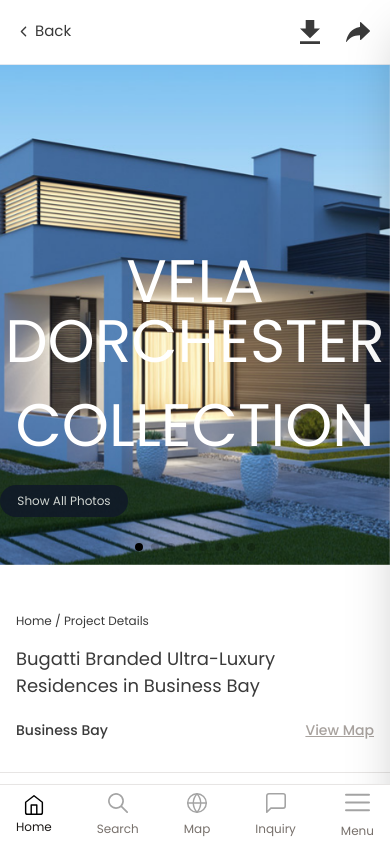
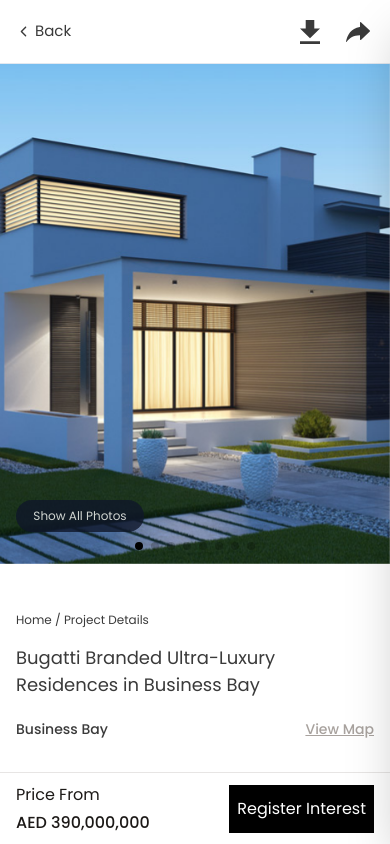
Before and after one commit to arefinite/estate-client, a React (Vite) app: page /project-detail in a window 390 px wide. Shown: the top 844 px of the page. Built offline with nearby package versions, Linux system fonts and the light colour scheme.

Commit message:
lightbox

```diff
--- a/src/components/LightBox.jsx
+++ b/src/components/LightBox.jsx
@@ -7,7 +7,8 @@
 
 const LightBox = () => {
   return (
-      <div className='container mx-auto bg-black  relative z-50'>
+
+       <div className='container mx-auto bg-black  relative z-50'>
             <Swiper
         navigation={true}
         style={{ '--swiper-navigation-color': '#fff' }}
@@ -27,7 +28,8 @@
               }
 
       </Swiper>
-    </div>
+        </div>
+
   )
 }
 export default LightBox
--- /dev/null
+++ b/src/components/LightBoxMobile.jsx
@@ -0,0 +1,21 @@
+import { houseData } from "../data/houseData"
+
+import SecondaryMobileHeader from "./shared/header/SecondaryMobileHeader"
+
+const LightBoxMobile = ({setShowLightBox}) => {
+  return (
+      <div className="h-full w-full overflow-auto fixed z-[9999999] bg-white  inset-0">
+          <SecondaryMobileHeader setShowLightBox={setShowLightBox} icon='delete'  name='Photos' share download/>
+          <div className="flex flex-col gap-4">
+          {
+              houseData.map(house => (
+                  <div key={house.id}>
+                      <img src={house.url} alt={house.title} />
+                  </div>
+              ))
+          }
+          </div>
+    </div>
+  )
+}
+export default LightBoxMobile
--- a/src/components/shared/header/MobileFixedHeader.jsx
+++ b/src/components/shared/header/MobileFixedHeader.jsx
@@ -8,7 +8,7 @@
   const [showModal,setShowModal] = useState(false)
 	return (
 		<>
-			<div className='md:hidden flex justify-center sticky top-0 bg-white border-b border-slate-200 z-[50]'>
+			<div className='md:hidden flex justify-center sticky h-16 top-0 bg-white border-b border-slate-200 z-[50]'>
 				<div>
 					<div className='flex justify-between'>
 						<button className='absolute left-4 top-6'>
--- a/src/components/shared/header/SecondaryMobileHeader.jsx
+++ b/src/components/shared/header/SecondaryMobileHeader.jsx
@@ -11,16 +11,23 @@
   name,
   nav = false,
   setNavOpen,
+  setShowLightBox,
 }) => {
+
   return (
     <div
-      className={`flex justify-center sticky top-0 bg-white border-b border-slate-200 md:border-none z-[50] `}
+      className={`flex justify-center sticky h-16 top-0 bg-white border-b border-slate-200 md:border-none z-[50] `}
     >
       <div>
         <div className='flex justify-between'>
           <button className='absolute left-4 top-6'>
             {nav ? (
-              <div className='flex gap-1' onClick={() => setNavOpen(false)}>
+              <div
+                className='flex gap-1'
+                onClick={() => {
+                  setNavOpen && setNavOpen(false)
+                }}
+              >
                 <FaXmark />
               </div>
             ) : (
@@ -29,7 +36,7 @@
                   {icon === 'back' ? (
                     <IoIosArrowBack />
                   ) : icon === 'delete' ? (
-                    <FaXmark />
+                    <FaXmark onClick={()=>setShowLightBox && setShowLightBox(false)} />
                   ) : null}
 
                   <div className='relative  bottom-1'>{text}</div>
--- a/src/components/shared/navigation/MobileNavigation.jsx
+++ b/src/components/shared/navigation/MobileNavigation.jsx
@@ -2,7 +2,7 @@
 import { icons } from '../../../constants'
 const MobileNavigation = ({ setNavOpen, setMode }) => {
   return (
-    <div className='lg:hidden  z-[9999999]  shadow-lg border-t border-t-stone-200 fixed bottom-0 bg-white h-[60px] flex items-center justify-between w-full px-4 text-stone-900'>
+    <div className='lg:hidden  z-10  shadow-lg border-t border-t-stone-200 fixed bottom-0 bg-white h-[60px] flex items-center justify-between w-full px-4 text-stone-900'>
       <Link to='/'>
         <div className='flex flex-col justify-center items-center text-base space-y-1'>
           <span>
--- a/src/pages/ProjectDetail.jsx
+++ b/src/pages/ProjectDetail.jsx
@@ -17,6 +17,7 @@
 import CommonModal from '../components/shared/CommonModal'
 import RegisterInterest from '../components/RegisterInterest'
 import LightBox from '../components/Lightbox'
+import LightBoxMobile from '../components/LightBoxMobile'
 
 
 const buttons = [
@@ -39,7 +40,7 @@
   } else {
     document.body.style.overflow = 'auto'
   }
-
+  console.log(showLightBox);
 
   return (
     <div>
@@ -65,7 +66,7 @@
             ))}
           </Swiper>
         </div>
-        <div className='text-center  absolute z-[9] top-[60%] left-1/2 transform -translate-x-1/2 -translate-y-1/2 text-white text-6xl'>
+        <div className='text-center absolute z-[9] top-[60%] left-1/2 transform -translate-x-1/2 -translate-y-1/2 md:text-white text-transparent  md:text-6xl'>
           <p>VELA DORCHESTER </p>
           <p>COLLECTION</p>
         </div>
@@ -73,12 +74,14 @@
 
       <div className='container md:mt-24 px-4 md:px-0 mx-auto md:max-w-[700px]'>
         <div className='-mx-4 md:-mx-0'>
+          <div className='px-4 md:px-0'>
           <div
             onClick={() => setShowLightBox(true)}
-            className='relative bottom-20 z-20 text-white bg-slate-900 max-w-32 text-center rounded-2xl opacity-80 px-1 py-2 cursor-pointer text-xs'
+            className='relative bottom-16 z-20 text-white bg-slate-900 max-w-32 text-center rounded-2xl opacity-80  py-2 cursor-pointer text-xs'
           >
             Show All Photos
           </div>
+         </div>
           <Breadcrumb link1='/' link1Text='Home' link2Text='Project Details' />
         </div>
         <h1 className='heading'>
@@ -320,9 +323,16 @@
       )}
       {
         showLightBox && (
-          <CommonModal setShowLightBox={setShowLightBox}>
+          <>
+          <div className='hidden md:block'>
+             <CommonModal setShowLightBox={setShowLightBox}>
             <LightBox/>
           </CommonModal>
+          </div>
+          <div className='md:hidden'>
+              <LightBoxMobile setShowLightBox={setShowLightBox} />
+            </div>
+          </>
         )
       }
     </div>
```
